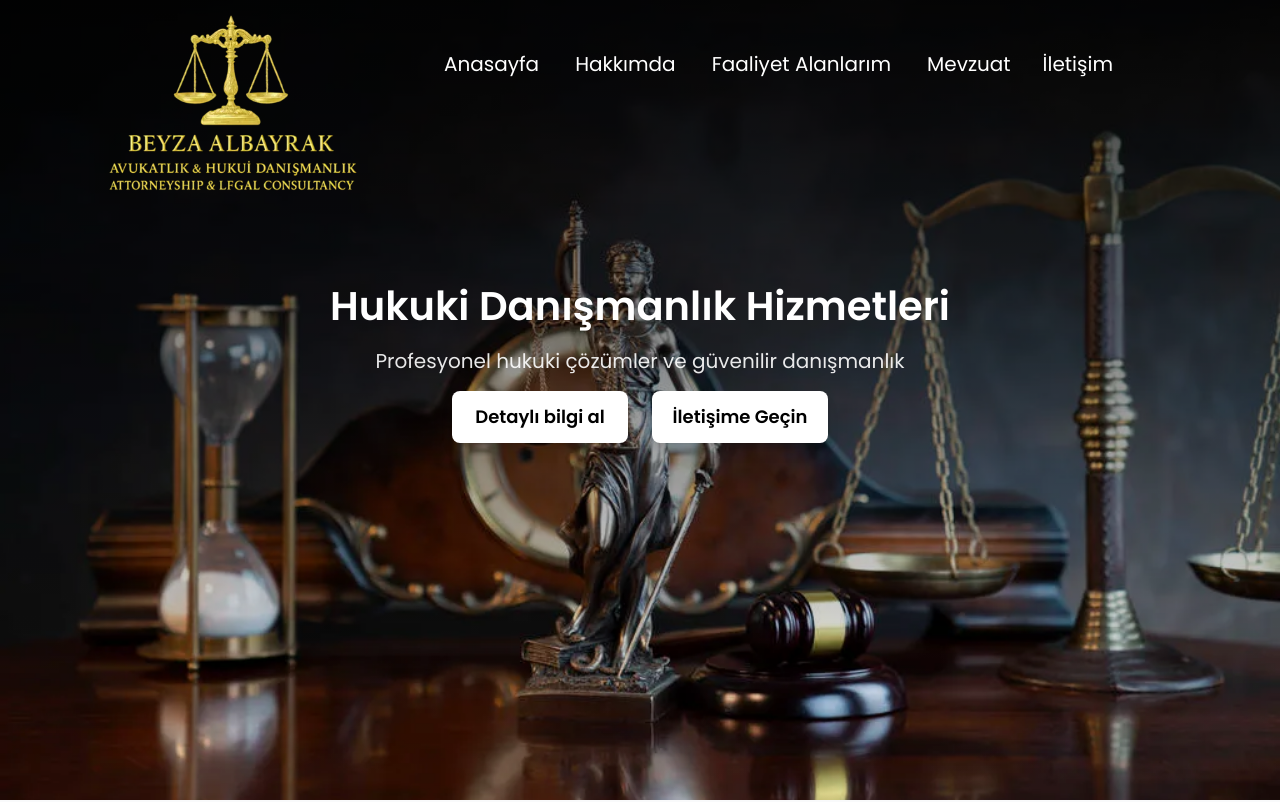
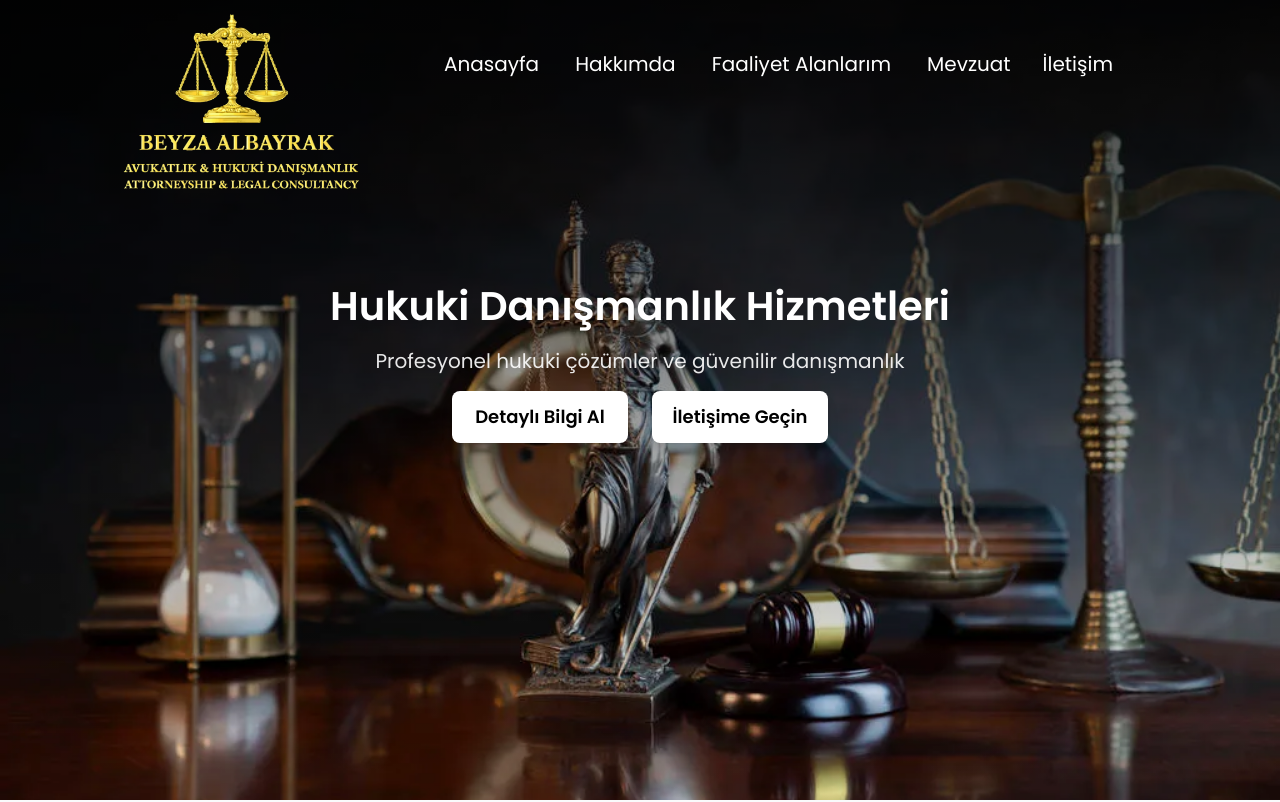
Before and after one commit to Furkannalbayrak/Avukat-portfolyo, a React (Vite) app: page / in a window 1280 px wide. Shown: the top 802 px of the page. Built offline with nearby package versions, Linux system fonts and the light colour scheme.

Commit message:
logo duzenlendi

```diff
--- a/src/components/Header.jsx
+++ b/src/components/Header.jsx
@@ -1,5 +1,5 @@
 import React, { useEffect, useState } from 'react'
-import logo from '../images/logo6.webp'
+import logo from '../images/logo9.png'
 import { IoMdMenu, IoMdClose } from 'react-icons/io'; // 🔹 Hamburger ikonları
 import { Link } from 'react-router-dom';
 import { Helmet } from 'react-helmet';
@@ -82,7 +82,7 @@ function Header() {
                 <div className='flex text-white xl:max-w-6xl xl:gap-4 lg:max-w-[970px]  mx-auto  '>
 
                     <div className='flex justify-center lg:justify-start w-full lg:w-auto '>
-                        <img src={logo} alt="" className='xl:w-[350px] lg:w-80 w-[430px] ml-5 lg:ml-0 loading="lazy" ' />
+                        <img src={logo} alt="" loading='lazy' className='xl:w-[350px] lg:w-80 w-[430px] lg:ml-0 '/>
                     </div>
 
                     <div className='absolute right-5 top-4 lg:hidden z-30'>
@@ -144,7 +144,7 @@ function Header() {
                             <div className='mt-8 space-x-6'>
                                 <Link to="/consultancy-services"
                                     className='bg-white text-black text-md md:text-lg py-3 rounded-lg font-semibold hover:bg-gray-400 transition-all duration-300 shadow-lg w-36 md:w-44 inline-block'>
-                                    Detaylı bilgi al
+                                    Detaylı Bilgi Al
                                 </Link>
                                 <Link to="/contact"
                                     className='bg-white text-black text-md md:text-lg py-3 rounded-lg font-semibold hover:bg-gray-400 transition-all duration-300 shadow-lg w-36 md:w-44 inline-block'>
```
Also changed, not shown: src/images/logo9.png (added).
